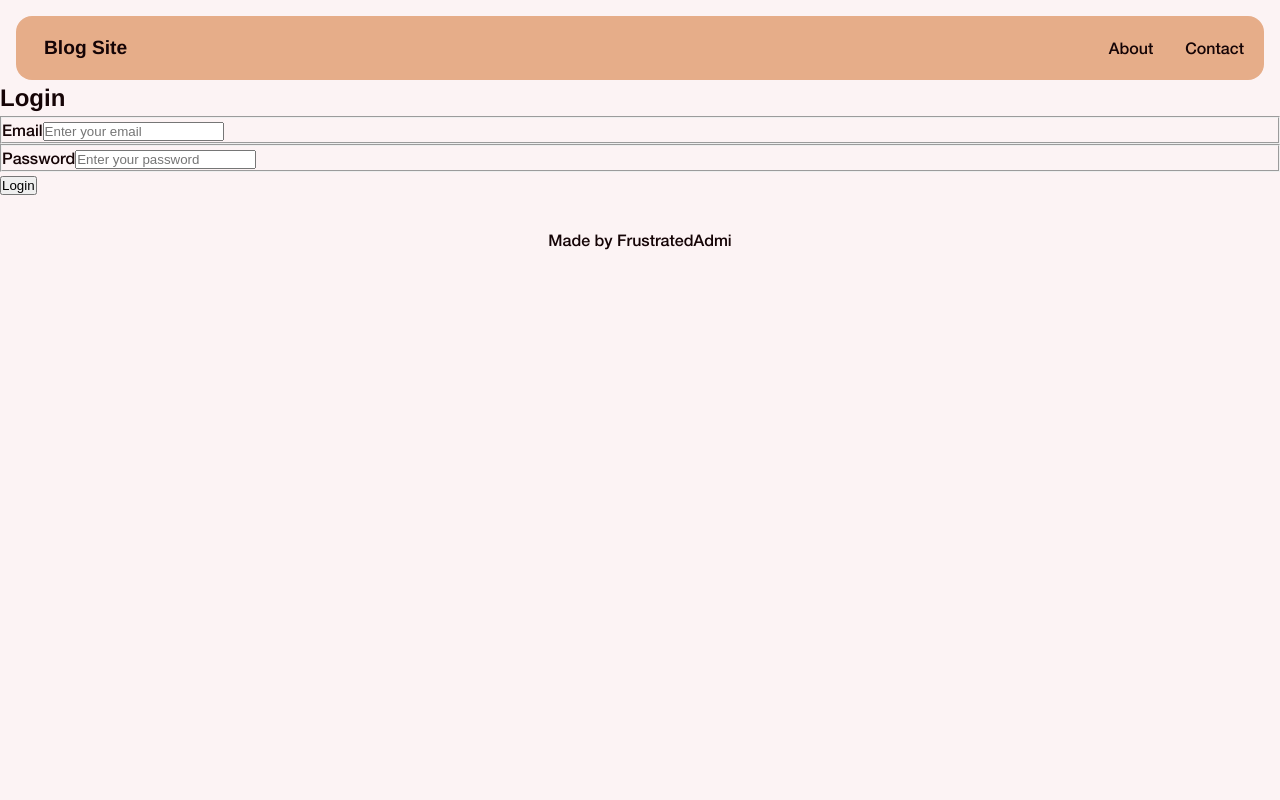
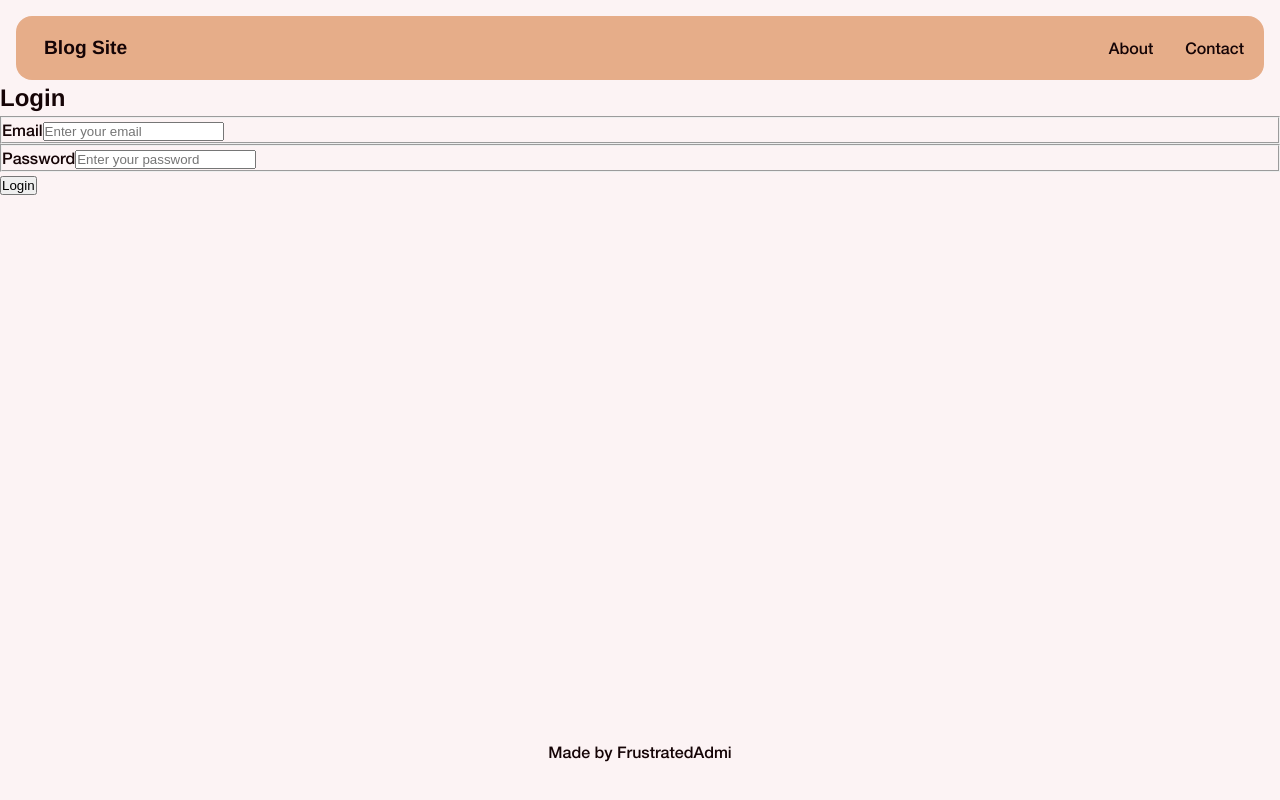
Before and after one commit to frustratedProton/blog-site, a React (Vite) app in the folder frontend-author/: page /login in a window 1280 px wide. Built offline with nearby package versions, Linux system fonts and the light colour scheme.

Commit message:
More Footer Styling changes

```diff
--- a/frontend-author/src/App.jsx
+++ b/frontend-author/src/App.jsx
@@ -1,14 +1,17 @@
-import BlogList from './components/blogList/BlogList';
 import Footer from './components/footer/Footer';
 import Header from './components/header/Header';
-import Hero from './components/hero/Hero';
 import AppRouter from './router/Router';
+import style from './app.module.scss';
 
 function App() {
     return (
-        <>
-            <AppRouter />
-        </>
+        <div className={style.appContainer}>
+            <Header />
+            <div className={style.appContent}>
+                <AppRouter />
+            </div>
+            <Footer />
+        </div>
     );
 }
 
--- /dev/null
+++ b/frontend-author/src/app.module.scss
@@ -0,0 +1,9 @@
+.appContainer {
+    display: flex;
+    flex-direction: column;
+    min-height: 100vh;
+}
+
+.appContent {
+    flex: 1;
+}
--- a/frontend-author/src/components/header/header.module.scss
+++ b/frontend-author/src/components/header/header.module.scss
@@ -2,7 +2,9 @@
 
 .header {
     background-color: index.$secondary;
-    height: 100%;
+    // height: 100%;
+    min-height: 4rem;
+    max-height: 4rem;
     border-radius: 1rem;
     min-height: 4rem;
     margin-top: 1rem;
--- a/frontend-author/src/index.scss
+++ b/frontend-author/src/index.scss
@@ -38,6 +38,10 @@ body {
     background-color: $background;
 }
 
+html, body {
+    height: 100%;
+}
+
 /* Remove list and link styles */
 ol,
 ul {
--- a/frontend-author/src/router/Router.jsx
+++ b/frontend-author/src/router/Router.jsx
@@ -1,15 +1,12 @@
 import { Routes, Route } from 'react-router';
-import Header from '../components/header/Header';
 import Hero from '../components/hero/Hero';
 import BlogList from '../components/blogList/BlogList';
-import Footer from '../components/footer/Footer';
 import Login from '../components/auth/login/Login';
 import PostDetails from '../components/postdetails/PostDetail';
 
 const AppRouter = () => {
     return (
         <>
-            <Header />
             <Routes>
                 <Route
                     path="/"
@@ -23,7 +20,6 @@ const AppRouter = () => {
                 <Route path="login" element={<Login />} />
                 <Route path="posts/:id" element={<PostDetails />} />
             </Routes>
-            <Footer />
         </>
     );
 };
```
